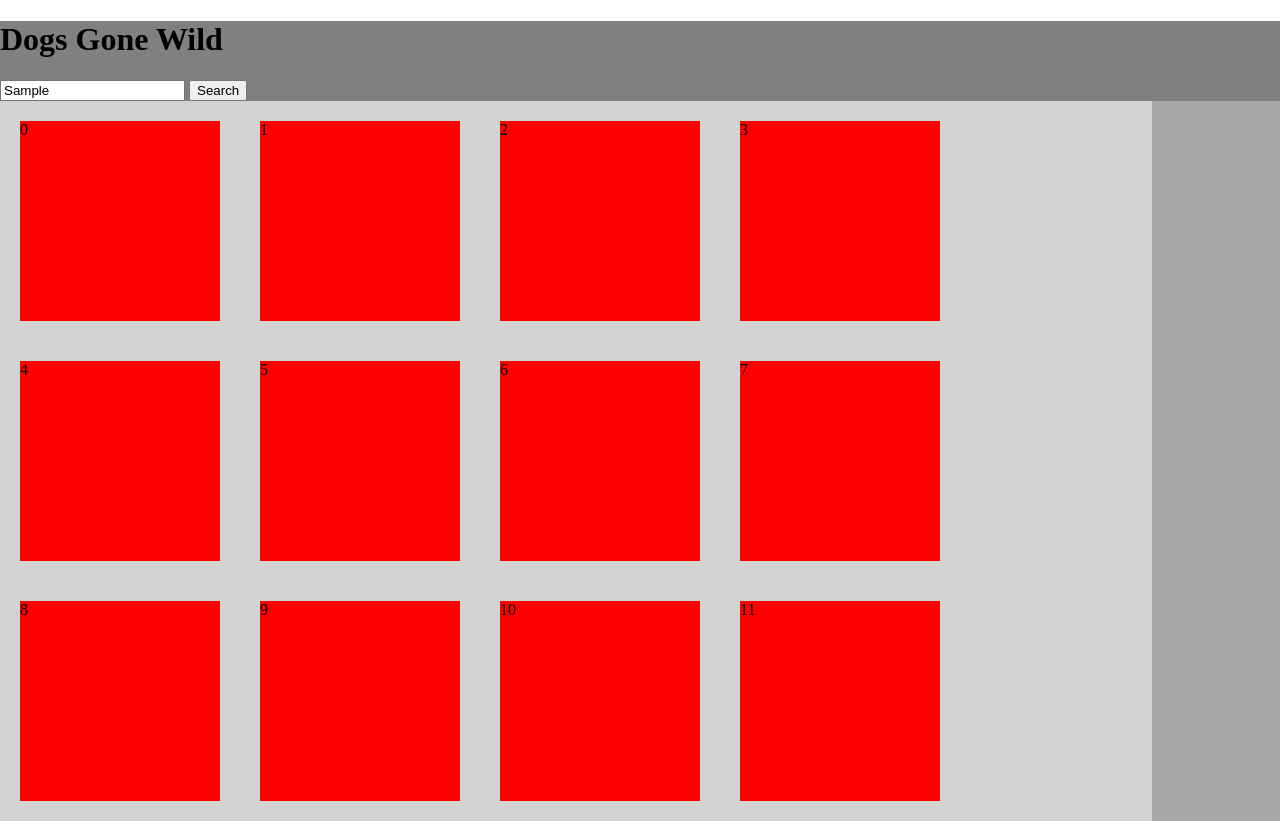
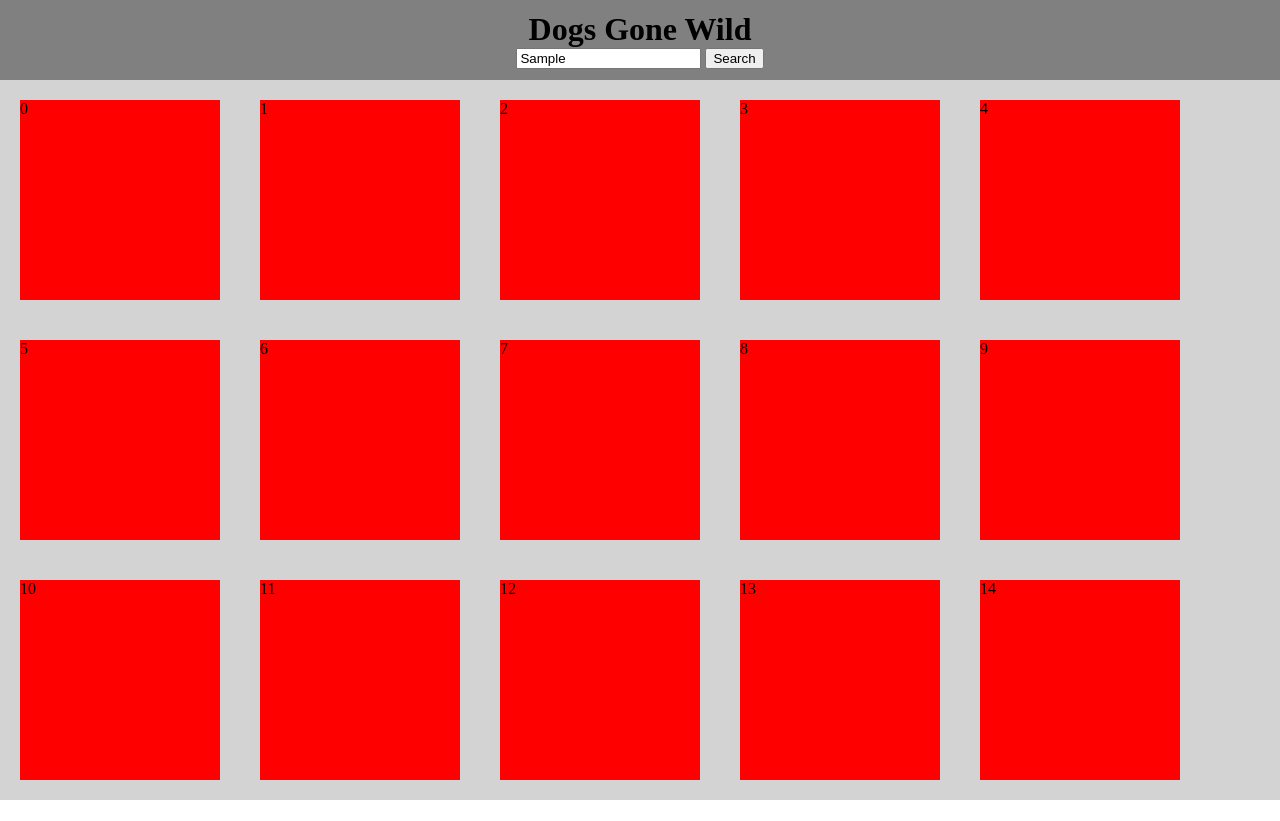
Before and after one commit to Trevor-McGuire/Project-1, a plain HTML site: page index.html in a window 1280 px wide. Both pictures are taken after typing "Sample" into the empty fields and a click on the button "Search". After the commit the page ends 800 px from the top, so only its background shows below. Drawn offline with nearby package versions, Linux system fonts and the light colour scheme.

Commit message:
cleaned up issues

```diff
--- a/assets/script/script.js
+++ b/assets/script/script.js
@@ -30,13 +30,14 @@ function transformToPhase2() {
   var aside = document.querySelector("aside")
   var main = document.querySelector("main")
 
-  // clear anything from <aside>
+  // clear anything from <aside> and <main>
   aside.textContent = '';
+  main.textContent = '';
 
   // change heights and widths
   header.setAttribute("style","height:10%;width:100%")
-  aside.setAttribute("style","height:90%;width:10%")
-  main.setAttribute("style","height:90%;width:90%")
+  aside.setAttribute("style","height:90%;width:0%")
+  main.setAttribute("style","height:90%;width:100%")
 
   // create 20 rancom articles for testing purposes
   for (i=0 ; i<20 ; i++) {
--- a/assets/style/style.css
+++ b/assets/style/style.css
@@ -1,27 +1,42 @@
+* {
+  transition-duration: .3s;
+}
+
 body {
+  box-sizing: content-box;
+  overflow:hidden;
   width:100vw;
   height:100vh;
   padding:0;
   margin:0;
+  border-width:0;
 }
 
 header {
+  display:flex;
+  align-items: center;
+  justify-content: center;
+  flex-direction: column;
   background-color:gray;
   width:100%;
   height:90%;
 }
 
+h1 {
+  margin:0px;
+}
+
 main {
   background-color:lightgray;
-  width:90%;
-  height:10%;
+  width:100%;
+  height:0%;
   overflow:hidden;
   overflow-y:scroll;
 }
 
 aside {
   background-color:darkgray;
-  width:10%;
+  width:0%;
   height:90%;
   float:right;
 }
--- a/index.html
+++ b/index.html
@@ -24,8 +24,10 @@
 
   <header>
     <h1>Dogs Gone Wild</h1>
-    <input type="text" id="search-input" placeholder="Enter Your City:" />
-    <button id="search-button">Search</button>
+    <div>
+      <input type="text" id="search-input" placeholder="Enter Your City:" />
+      <button id="search-button">Search</button>
+    </div>
   </header>
 
 
```
